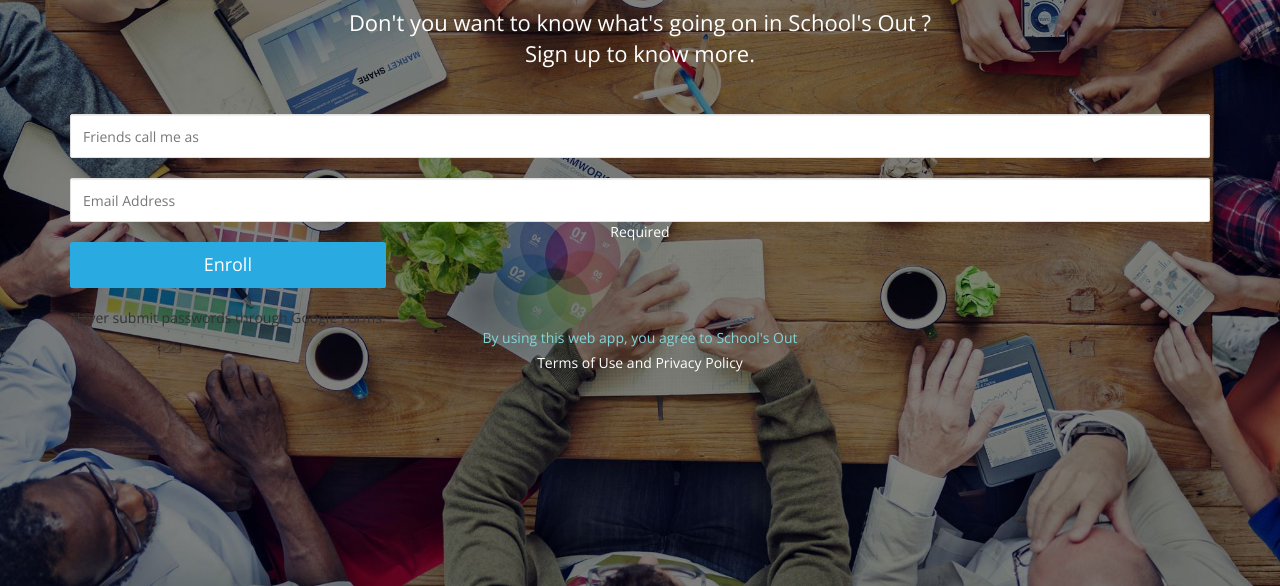
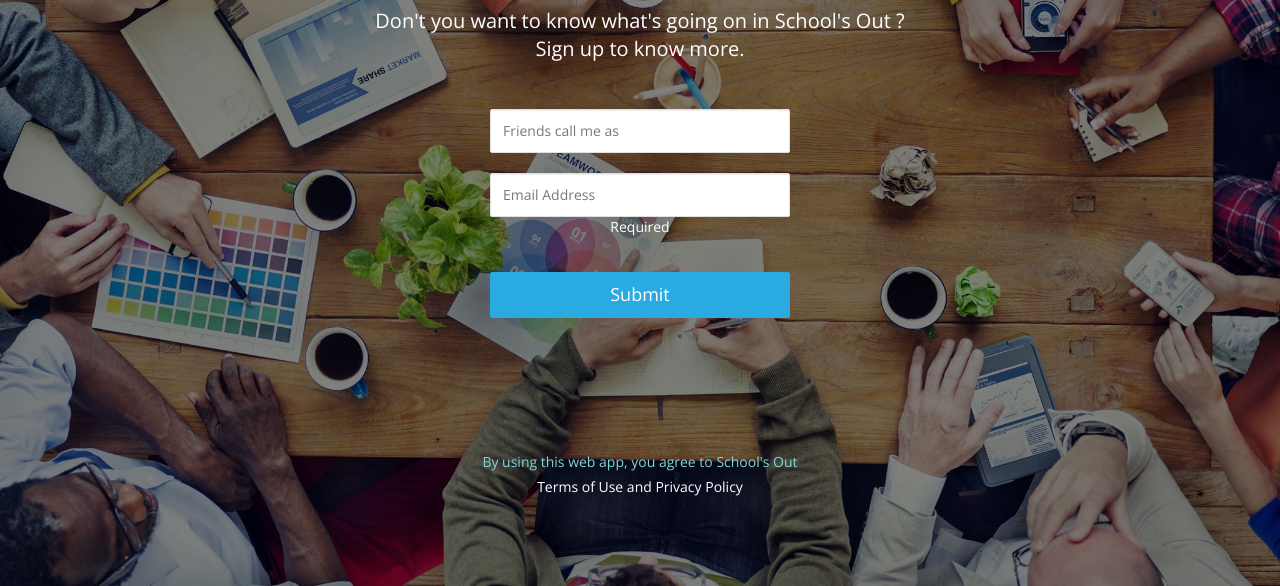
Before and after one commit to sourav26721062/schoolsout, a plain HTML site: page index.html in a window 1280 px wide. Shown: the part 214-800 px from the top of the page. Drawn offline with nearby package versions, Linux system fonts and the light colour scheme.

Commit message:
12th commit
Resize button of index.html

```diff
--- a/index.html
+++ b/index.html
@@ -44,7 +44,7 @@
         <!--<img class="vid-icon" src="img/video-icon.png" alt="">-->
         <img src="img/logo.png" class="snftaplogo" alt="Circular Image">
         <h2 style="font-size: 35px !important">Aren't you curious ?</h2>
-        <p class="singup-p1" style="font-size: 22px">Don't you want to know what's going on in School's Out ?<br/>Sign up to know more.</p>
+        <p class="singup-p1" style="font-size: 20px">Don't you want to know what's going on in School's Out ?<br/>Sign up to know more.</p>
         <br>
 
         <div class="container">
@@ -60,7 +60,8 @@ style="display:none;" onload="if(submitted)
 <label class="ss-q-item-label" for="entry_356213351"><div class="ss-q-title">
 </div>
 <div class="ss-q-help ss-secondary-text" dir="ltr"></div></label>
-<input type="text" class="form-control" placeholder="Friends call me as" name="entry.356213351" value="" class="ss-q-short" id="entry_356213351" dir="auto" aria-label="Full Name  " title="">
+<center>
+<input type="text" style="width:300px;" class="form-control" placeholder="Friends call me as" name="entry.356213351" value="" class="ss-q-short" id="entry_356213351" dir="auto" aria-label="Full Name  " title=""></center>
 <div class="error-message" id="99909520_errorMessage"></div>
 <div class="required-message"></div>
 </div></div></div> <div class="ss-form-question errorbox-good" role="listitem">
@@ -68,7 +69,8 @@ style="display:none;" onload="if(submitted)
 <label class="ss-q-item-label" for="entry_1400547122"><div class="ss-q-title">
 </div>
 <div class="ss-q-help ss-secondary-text" dir="ltr"></div></label>
-<input type="text" class="form-control" placeholder="Email Address" name="entry.1400547122" value="" class="ss-q-short" id="entry_1400547122" dir="auto" aria-label="Email Address  " title="">
+<center>
+<input type="text" style="width:300px;" class="form-control" placeholder="Email Address" name="entry.1400547122" value="" class="ss-q-short" id="entry_1400547122" dir="auto" aria-label="Email Address  " title=""></center>
 <div class="error-message" id="466612605_errorMessage"></div>
 <div class="required-message" style="color:white;">Required</div>
 </div></div></div>
@@ -78,11 +80,18 @@ style="display:none;" onload="if(submitted)
 
 
 <input type="hidden" name="fbzx" value="-4858093667665693827">
+<div class="form-group "><br/></div>
+<div class="form-group ">
+<div class="col-xs-12">
 
-<div class="ss-item ss-navigate"><table id="navigation-table"><tbody><tr><td class="ss-form-entry goog-inline-block" id="navigation-buttons" dir="ltr">
-<input type="submit" name="submit" value="Enroll" id="ss-submit" class="btn btn-primary btn-lg ">
-<div class="ss-password-warning ss-secondary-text"><br/>Never submit passwords through Google Forms.</div></td>
-</tr></tbody></table></div>
+<input type="submit" name="submit" value="Submit" id="ss-submit" class="btn btn-primary btn-lg " style="width:300px;">
+</div>
+</div>
+</ol></form>
+<br><br><br>
+<br><br><br>
+<br><br><br>
+
 <div class="form-group ">
               <div class="col-xs-12">
                 <div>
@@ -97,7 +106,7 @@ style="display:none;" onload="if(submitted)
                 </div>
               </div>
             </div>
-</ol></form>
+
 
 
 
```
